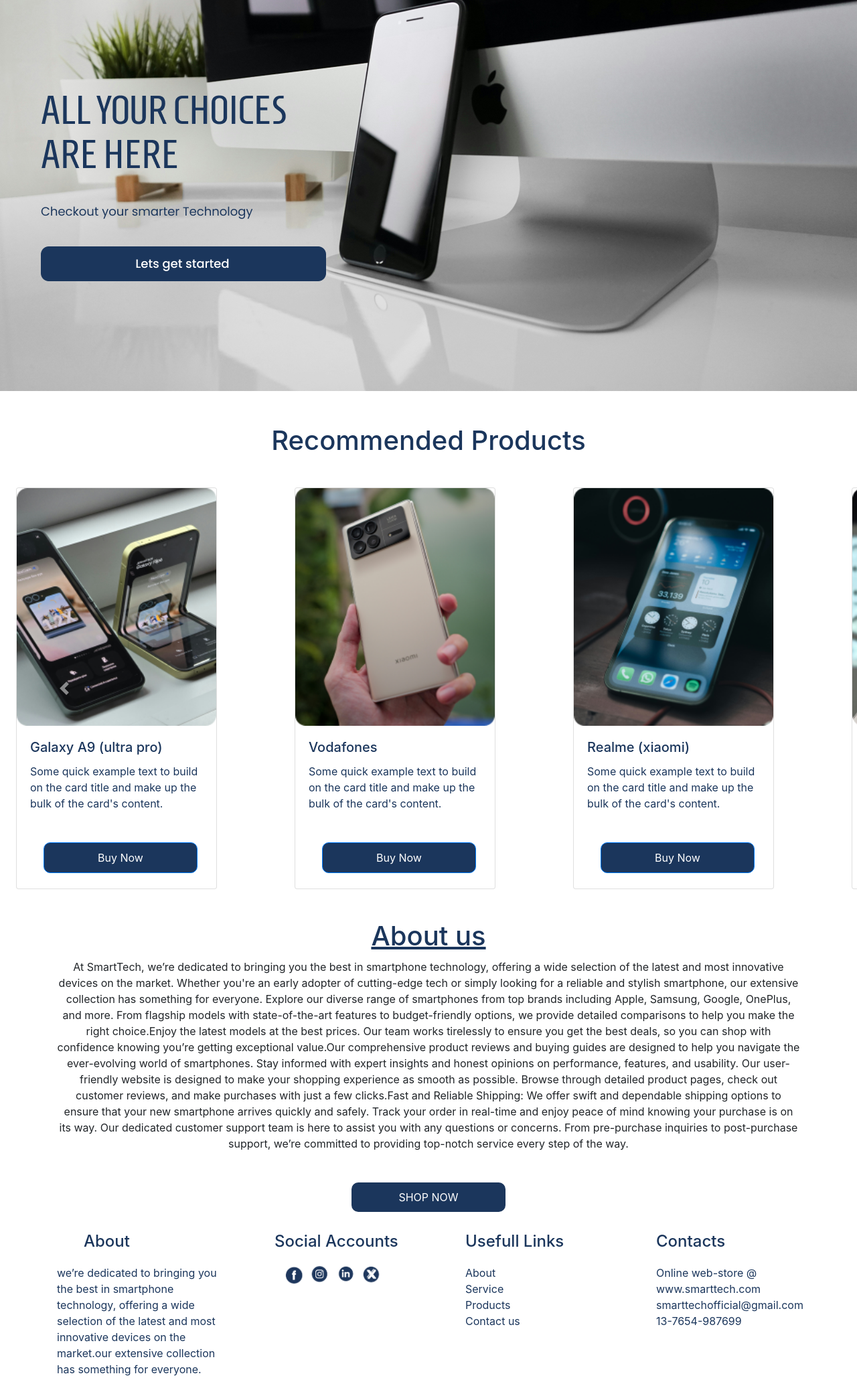
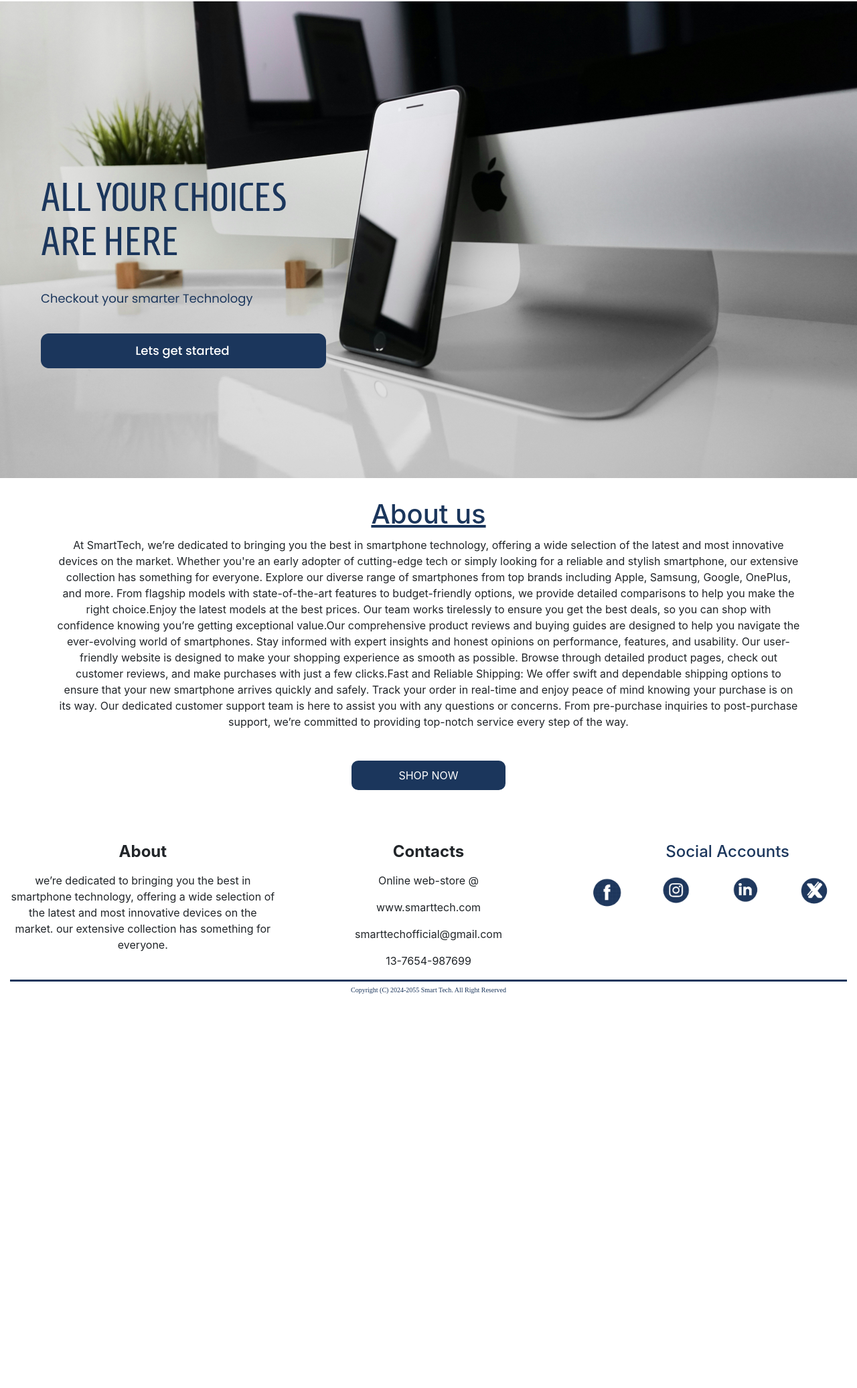
Before and after one commit to Shazi-dani/smart_tech_v1, a Django app: page / in a window 1280 px wide. Shown: the part 128-2201 px from the top of the page at 67% size. After the commit the page ends 1612 px from the top, so only its background shows below. Run offline with Django 3.2, Linux system fonts and the light colour scheme; some libraries are stand-ins or nearby versions.

Commit message:
updated design of homepage

```diff
--- a/home/templates/home/index.html
+++ b/home/templates/home/index.html
@@ -1,9 +1,5 @@
 {% extends "base.html" %} {% load static %} {% block page_header %}
-<div class="container header-container">
-  <div class="row">
-    <div class="col"></div>
-  </div>
-</div>
+
 {% endblock %}
 {% block slider %}
     <div id="carouselExampleInterval" class="carousel slide" data-ride="carousel">
@@ -30,109 +26,6 @@
           />
         </div>
       </div>
-    </div>
-{% endblock %}
-{% block recommended_products %}
-<h1 id="recommended_products_heading" class="mt-30">Recommended Products</h1>
-    <div id="carouselExampleControls" class="carousel slide" data-ride="carousel">
-    <div id="products_container" class="carousel-inner">
-        <div id="carousel-item" class="carousel-item active">
-        <div id="product_card" class="card" >
-            <img src="{% static 'media/item1.png' %}" class="card-img-top" alt="..." />
-            <div class="card-body">
-            <h5 id="recommended_product_heading" class="card-title">Galaxy A9 (ultra pro)</h5>
-            <p id="recommended_product_details"class="card-text">
-                Some quick example text to build on the card title and make up the
-                bulk of the card's content.
-            </p>
-            <a href="#" id="buy_now_btn" class="btn btn-primary">Buy Now</a>
-            </div>
-        </div>
-        </div>
-        <div id="carousel-item" class="carousel-item">
-        <div id="product_card" class="card" >
-            <img src="{% static 'media/item2.png' %}" class="card-img-top" alt="..." />
-            <div class="card-body">
-            <h5 id="recommended_product_heading" class="card-title">Vodafones</h5>
-            <p id="recommended_product_details" class="card-text">
-                Some quick example text to build on the card title and make up the
-                bulk of the card's content.
-            </p>
-            <a href="#" id="buy_now_btn" class="btn btn-primary">Buy Now</a>
-            </div>
-        </div>
-        </div>
-        <div id="carousel-item" class="carousel-item">
-        <div id="product_card" class="card" >
-            <img src="{% static 'media/item3.png' %}" class="card-img-top" alt="..." />
-            <div class="card-body">
-            <h5 id="recommended_product_heading" class="card-title">Realme (xiaomi)</h5>
-            <p id="recommended_product_details" class="card-text">
-                Some quick example text to build on the card title and make up the
-                bulk of the card's content.
-            </p>
-            <a href="#" id="buy_now_btn" class="btn btn-primary">Buy Now</a>
-            </div>
-        </div>
-        </div>
-        <div id="carousel-item" class="carousel-item">
-        <div id="product_card" class="card" >
-            <img src="{% static 'media/item4.png' %}" class="card-img-top" alt="..." />
-            <div class="card-body">
-            <h5 id="recommended_product_heading" class="card-title">Samsung AS (pro)</h5>
-            <p id="recommended_product_details" class="card-text">
-                Some quick example text to build on the card title and make up the
-                bulk of the card's content.
-            </p>
-            <a href="#" id="buy_now_btn" class="btn btn-primary">Buy Now</a>
-            </div>
-        </div>
-        </div>
-        <div id="carousel-item" class="carousel-item">
-        <div id="product_card" class="card" >
-            <img src="{% static 'media/item5.png' %}" class="card-img-top" alt="..." />
-            <div class="card-body">
-            <h5 id="recommended_product_heading" class="card-title">Galaxy A9 (ultra pro)</h5>
-            <p id="recommended_product_details" class="card-text">
-                Some quick example text to build on the card title and make up the
-                bulk of the card's content.
-            </p>
-            <a href="#" id="buy_now_btn" class="btn btn-primary">Buy Now</a>
-            </div>
-        </div>
-        </div>
-        <div id="carousel-item" class="carousel-item">
-        <div id="product_card" class="card" >
-            <img src="{% static 'media/item6.png' %}" class="card-img-top" alt="..." />
-            <div class="card-body">
-            <h5 id="recommended_product_heading" class="card-title">Galaxy A9 (ultra pro)</h5>
-            <p id="recommended_product_details" class="card-text">
-                Some quick example text to build on the card title and make up the
-                bulk of the card's content.
-            </p>
-            <a href="#" id="buy_now_btn" class="btn btn-primary">Buy Now</a>
-            </div>
-        </div>
-        </div>
-    </div>
-    <button
-        class="carousel-control-prev"
-        type="button"
-        data-target="#carouselExampleControls"
-        data-slide="prev"
-    >
-        <span class="carousel-control-prev-icon" aria-hidden="true"></span>
-        <span class="sr-only">Previous</span>
-    </button>
-    <button
-        class="carousel-control-next"
-        type="button"
-        data-target="#carouselExampleControls"
-        data-slide="next"
-    >
-        <span class="carousel-control-next-icon" aria-hidden="true"></span>
-        <span class="sr-only">Next</span>
-    </button>
     </div>
 {% endblock %}
 {% block content %}
@@ -166,39 +59,52 @@
         inquiries to post-purchase support, we’re committed to providing
         top-notch service every step of the way.
       </p>
-      <a id="shop_now_btn">SHOP NOW</a>
+      <a href="{% url 'products' %}" id="shop_now_btn">SHOP NOW</a>
     </div>
   </div>
 </div>
-<div id="footer" class="container">
-  <div class="row h-100">
-    <div class="col-lg-3">
-      <h4 id="about_us_heading_2">About</h4>
-      <p id="about_us_content_2">
-        we’re dedicated to bringing you the best in smartphone technology,
-        offering a wide selection of the latest and most innovative devices on
-        the market.our extensive collection has something for everyone.
-      </p>
+<footer>
+  <div class="container-fluid pt-5 pb-1">
+    <div class="row">
+      <div class="col-md-4">
+        <h4 class="font-weight-bold mb-3 text-center">About</h4>
+        <p class="text-center">we’re dedicated to bringing you the best in smartphone technology,
+          offering a wide selection of the latest and most innovative devices on the market.
+          our extensive collection has something for everyone.</p>
       </div>
-    <div class="col-lg-3">
-      <h4 id="about_us_heading_2">Social Accounts</h4>
+      <!-- <div class="col-md-3">
+        <h4 class="font-weight-bold mb-3 text-center">Usefull Links</h4>
+        <p class="text-center">About</p>
+        <p class="text-center">Service</p>
+        <p class="text-center">Products</p>
+        <p class="text-center">Contact</p>
+      </div> -->
+      <div class="col-md-4">
+        <h4 class="font-weight-bold mb-3 text-center">Contacts</h4>
+        <p class="text-center">Online web-store @</p>
+        <p class="text-center">www.smarttech.com</p>
+        <p class="text-center">smarttechofficial@gmail.com</p>
+        <p class="text-center">13-7654-987699</p>
+      </div>
+      <div class="col-lg-4">
+        <h4 id="about_us_heading_2" class="text-center" >Social Accounts</h4>
         <div id="social_media_container" class="row">
-        <div class="col-lg-2">
+          <div class="col-3">
             <img id="social_media_logo" src="{% static 'media/fb_logo.png' %}" />
           </div>
-        <div class="col-lg-2">
+          <div class="col-3">
             <img
               id="social_media_logo"
               src="{% static 'media/instagram_logo.png' %}"
             />
           </div>
-        <div class="col-lg-2">
+          <div class="col-3">
             <img
               id="social_media_logo"
               src="{% static 'media/linkedIn_logo.png' %}"
             />
           </div>
-        <div class="col-lg-2">
+          <div class="col-3">
             <img
               id="social_media_logo"
               src="{% static 'media/twitter_logo.png' %}"
@@ -206,23 +112,9 @@
           </div>
         </div>
       </div>
-    <div class="col-lg-3">
-      <h4 id="about_us_heading_2">Usefull Links</h4>
-      <ul>
-        <li>About</li>
-        <li>Service</li>
-        <li>Products</li>
-        <li>Contact us</li>
-      </ul>
     </div>
-    <div class="col-lg-3">
-      <h4 id="about_us_heading_2">Contacts</h4>
-      <ul>
-        <li>Online web-store @ www.smarttech.com</li>
-        <li>smarttechofficial@gmail.com</li>
-        <li>13-7654-987699</li>
-      </ul>
+    <div class="footer-hr"></div>
+    <p class="text-center copyright-statement">Copyright (C) 2024-2055 Smart Tech. All Right Reserved</p>
   </div>
-  </div>
-</div>
+</footer>
 {% endblock %}
--- a/static/css/base.css
+++ b/static/css/base.css
@@ -1,5 +1,9 @@
 html {
   height: 100%;
+}
+
+#carouselExampleInterval{
+  margin-top: 130px;
 }
 
 #about_us_heading {
@@ -38,10 +42,22 @@ html {
   height: 200px;
 }
 #social_media_container {
-  margin-left: 40px;
+  margin-left: 0px;
 }
 #social_media_logo {
-  width: 30px;
+  width: 50px;
+}
+.footer-hr{
+  height: 3px;
+  background-color: #1b365c;
+}
+.copyright-statement{
+  font-weight: 275;
+  font-family: 'poppins';
+  font-size: 10px;
+  line-height: 15px;
+  color: #1b365c;
+  margin-top: 5px;
 }
 ul {
   list-style-type: none;
@@ -245,6 +261,16 @@ ul {
   border-radius: 0;
 }
 
+.nav-link {
+  color: #1b365c !important;
+}
+#all-products-link {
+  color: #1b365c !important;
+}
+#all-products-link {
+  color: #1b365c;
+}
+
 @media screen and (min-width: 576px) {
   #products_container {
     display: flex;
@@ -288,12 +314,3 @@ ul {
     height: 600px;
   }
 }
-.nav-link {
-  color: #1b365c !important;
-}
-#all-products-link {
-  color: #1b365c !important;
-}
-#all-products-link {
-  color: #1b365c;
-}
--- a/templates/base.html
+++ b/templates/base.html
@@ -25,7 +25,7 @@
         {% block extra_css %}
         {% endblock %}
         {% block corejs %}
-        <script src="https://kit.fontawesome.com/e9c73d7092.js" crossorigin="anonymous"></script>
+        <script src="https://kit.fontawesome.com/1676267871.js" crossorigin="anonymous"></script>
         <script src="https://code.jquery.com/jquery-3.4.1.min.js" integrity="sha256-CSXorXvZcTkaix6Yvo6HppcZGetbYMGWSFlBw8HfCJo=" crossorigin="anonymous"></script>
         <script src="https://cdn.jsdelivr.net/npm/popper.js@1.16.0/dist/umd/popper.min.js" integrity="sha384-Q6E9RHvbIyZFJoft+2mJbHaEWldlvI9IOYy5n3zV9zzTtmI3UksdQRVvoxMfooAo" crossorigin="anonymous"></script>
         <script src="https://stackpath.bootstrapcdn.com/bootstrap/4.4.1/js/bootstrap.min.js" integrity="sha384-wfSDF2E50Y2D1uUdj0O3uMBJnjuUD4Ih7YwaYd1iqfktj0Uod8GCExl3Og8ifwB6" crossorigin="anonymous"></script>
@@ -35,23 +35,7 @@
     {% block extra_js %} {% endblock %}
 
     <title>Smart Tech {% block extra_title %} {% endblock %}</title>
-    <style>
-      /* .message-container {
-        position: fixed;
-        top: 72px;
-        right: 15px;
-        z-index: 9999999999999999;
-      }
 
-      .custom-toast {
-        overflow: visible;
-      }
-
-      .toast-capper {
-        height: 2px;
-      } */
-
-    </style>
   </head>
   <body>
     <header class="container-fluid fixed-top">
@@ -65,7 +49,7 @@
             </h2>
           </a>
         </div>
-        <div class="col-12 col-lg-4 my-auto py-1 py-lg-0">
+        <div class="col-12 col-lg-4 col-sm-3 my-auto py-1 py-lg-0">
           <form method="GET" action="{% url 'products' %}">
             <div class="input-group w-100">
               <input
@@ -87,7 +71,7 @@
             </div>
           </form>
         </div>
-        <div class="col-12 col-lg-4 my-auto py-1 py-lg-0">
+        <div class="col-12 col-lg-4 my-auto col-sm-3 py-1 py-lg-0">
           <ul class="list-inline list-unstyled text-center text-lg-right my-0">
             <li class="list-inline-item dropdown">
               <a
```
Lines whose indentation alone changed are shown as unchanged.
